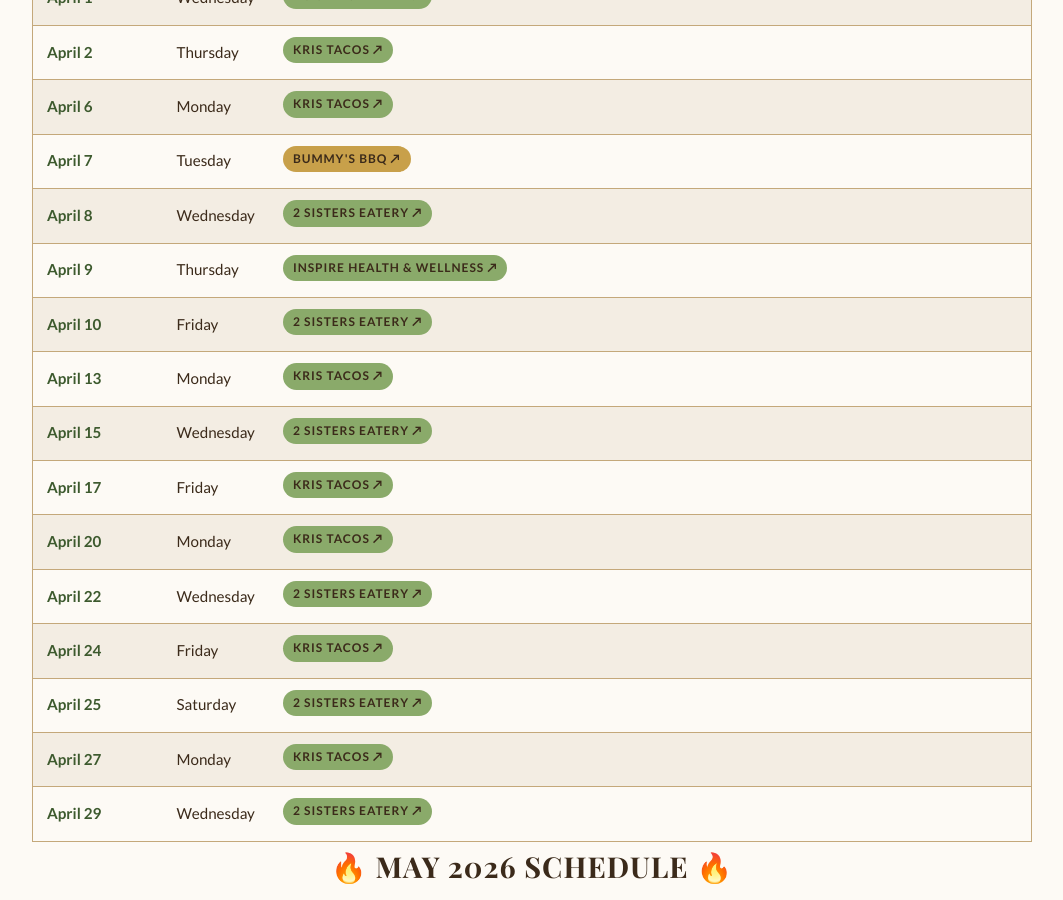
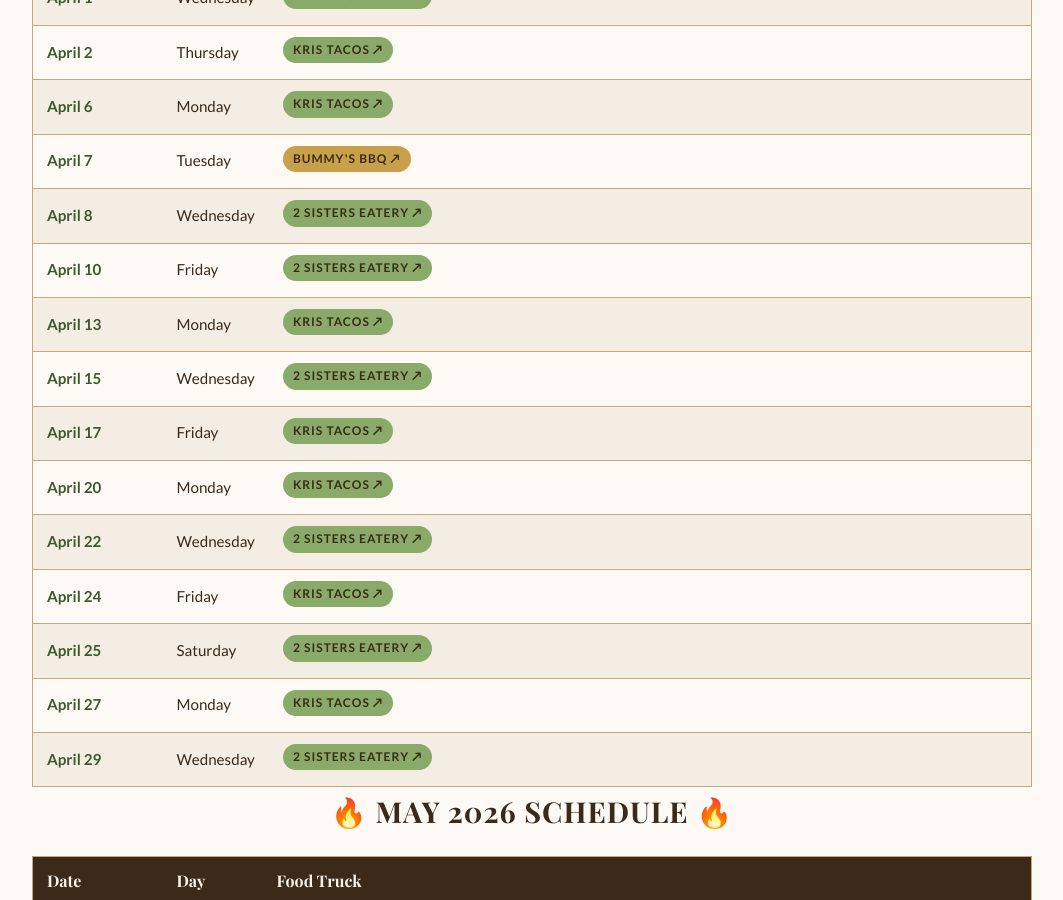
Before and after one commit to blueearthcommunitymarket/blueearthcommunitymarket.github.io, a Jekyll site: the page built from ryno-food-lot/index.html, in a window 1280 px wide and 900 px high, scrolled down 1131 px. Shown: the whole window, without its empty margins (108-1171 px from the left). Built offline with Jekyll 4.4.1, drawn with Linux system fonts in a browser that asks for light colours; some web fonts are replaced.

Commit message:
Remove April 9 truck - no food truck scheduled that day
Correction per Heather's calendar verification:
- April 9 (Thursday): NO TRUCK (removed Inspire Health & Wellness)

Calendar reading error corrected.

```diff
--- a/ryno-food-lot/index.html
+++ b/ryno-food-lot/index.html
@@ -238,7 +238,7 @@
                 <tr><td class="race-date">April 6</td><td>Monday</td><td><span class="tag"><a href="https://www.facebook.com/share/1AquB7sxYj/?mibextid=wwXIfr" target="_blank" rel="noopener" style="color:inherit;text-decoration:none;">Kris Tacos ↗</a></span></td></tr>
                 <tr><td class="race-date">April 7</td><td>Tuesday</td><td><span class="tag tag-gold"><a href="https://www.facebook.com/share/1GXr44CKx8/?mibextid=wwXIfr" target="_blank" rel="noopener" style="color:inherit;text-decoration:none;">Bummy's BBQ ↗</a></span></td></tr>
                 <tr><td class="race-date">April 8</td><td>Wednesday</td><td><span class="tag"><a href="https://www.facebook.com/share/18GUPLUwMf/?mibextid=wwXIfr" target="_blank" rel="noopener" style="color:inherit;text-decoration:none;">2 Sisters Eatery ↗</a></span></td></tr>
-                <tr><td class="race-date">April 9</td><td>Thursday</td><td><span class="tag"><a href="https://www.facebook.com/share/1C8aaBfsJr/?mibextid=wwXIfr" target="_blank" rel="noopener" style="color:inherit;text-decoration:none;">Inspire Health &amp; Wellness ↗</a></span></td></tr>
+
                 <tr><td class="race-date">April 10</td><td>Friday</td><td><span class="tag"><a href="https://www.facebook.com/share/18GUPLUwMf/?mibextid=wwXIfr" target="_blank" rel="noopener" style="color:inherit;text-decoration:none;">2 Sisters Eatery ↗</a></span></td></tr>
                 <tr><td class="race-date">April 13</td><td>Monday</td><td><span class="tag"><a href="https://www.facebook.com/share/1AquB7sxYj/?mibextid=wwXIfr" target="_blank" rel="noopener" style="color:inherit;text-decoration:none;">Kris Tacos ↗</a></span></td></tr>
                 <tr><td class="race-date">April 15</td><td>Wednesday</td><td><span class="tag"><a href="https://www.facebook.com/share/18GUPLUwMf/?mibextid=wwXIfr" target="_blank" rel="noopener" style="color:inherit;text-decoration:none;">2 Sisters Eatery ↗</a></span></td></tr>
```
